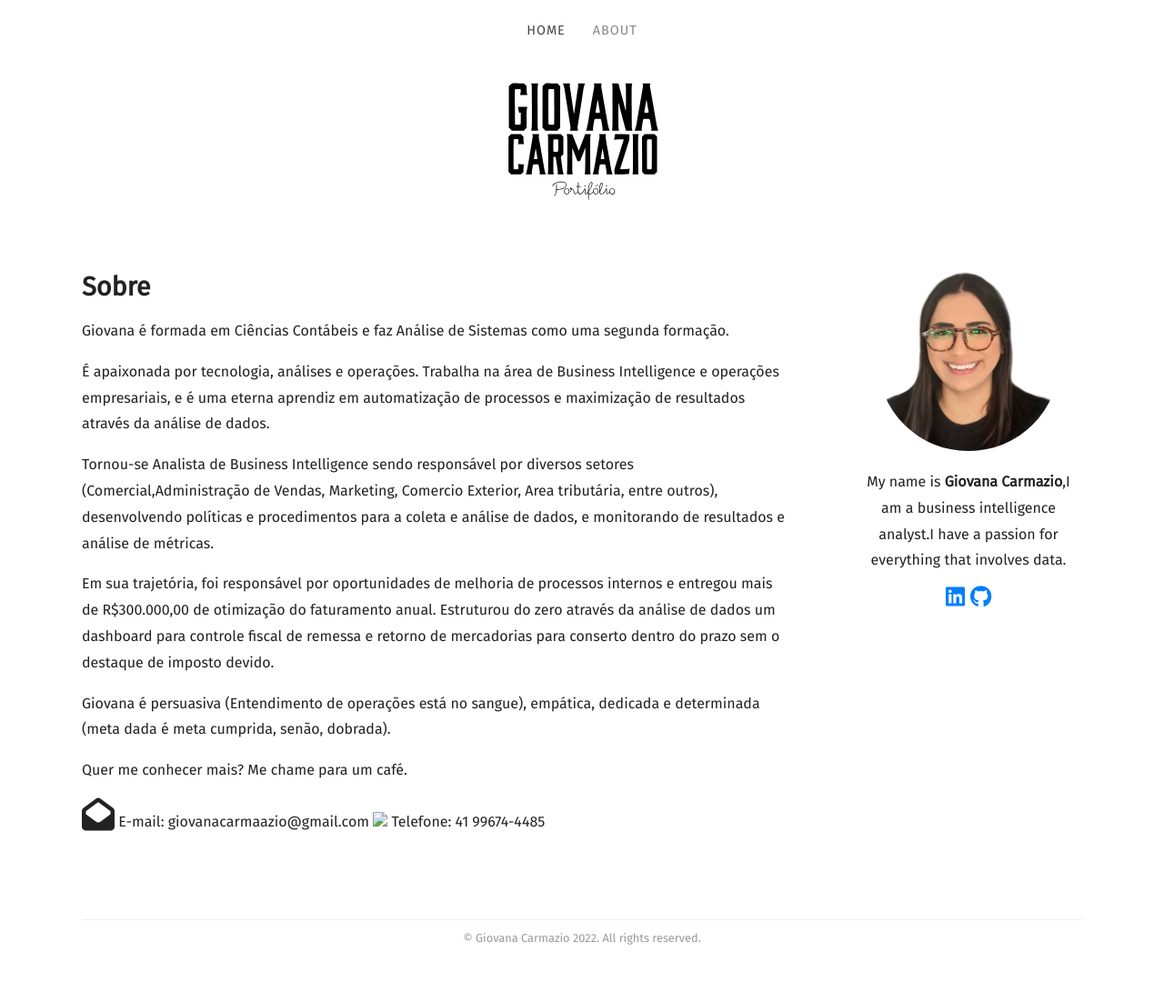
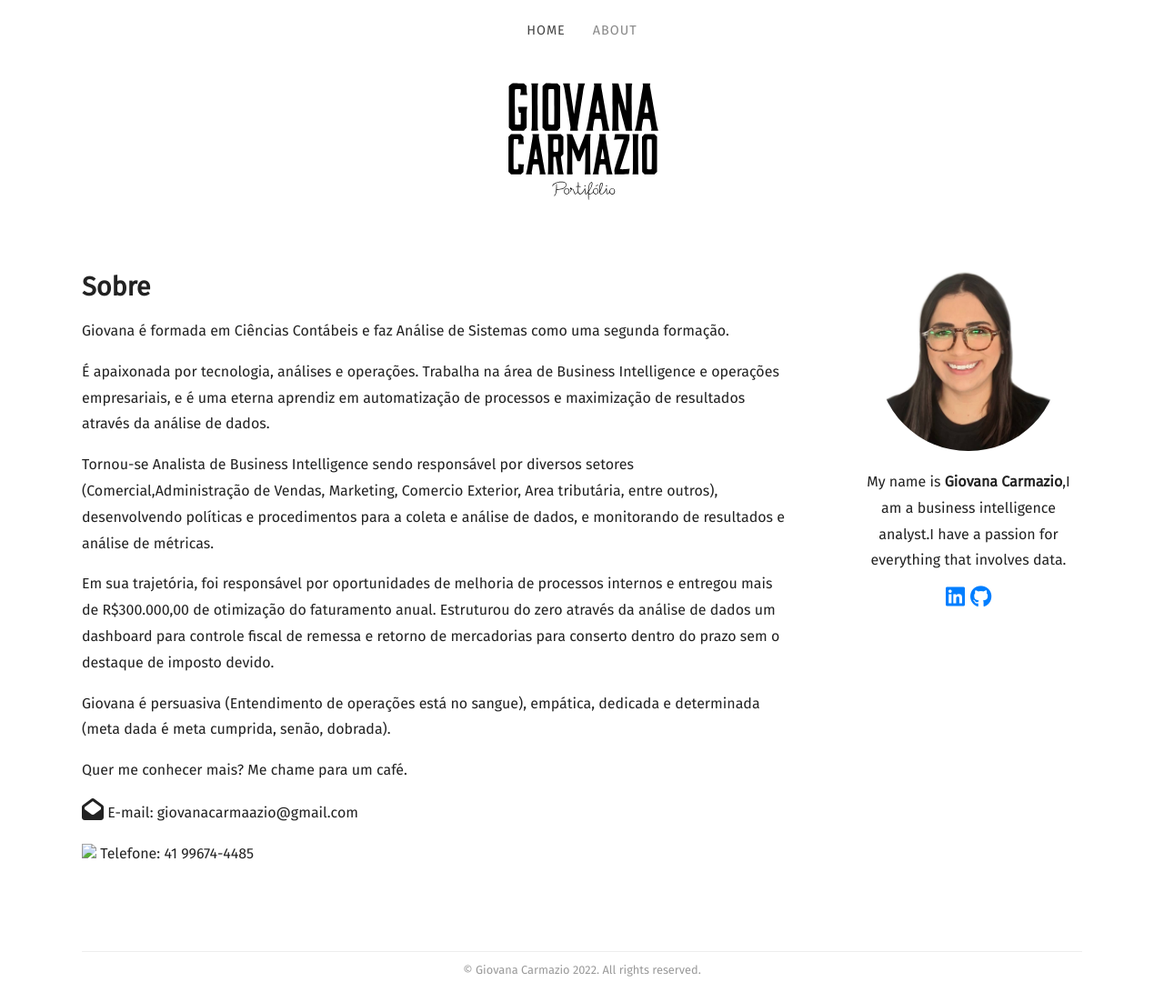
Before and after one commit to Giovanacarmazio/Portifolio, a Jekyll site: the page built from about.html, in a window 1280 px wide and 1102 px high. Shown: the whole window at 91% size. Built offline with Jekyll 4.4.1, drawn with Linux system fonts in a browser that asks for light colours; nearby versions of some CDN libraries; some web fonts are replaced.

Commit message:
Update about.html

```diff
--- a/about.html
+++ b/about.html
@@ -24,5 +24,5 @@ title: Sobre mim
 	<!--Get your own code at fontawesome.com-->
 	</head>
 	<body>
-	<i class='fas fa-envelope-open' style='font-size:36px'></i> E-mail: giovanacarmaazio@gmail.com
+		<i style='font-size:24px' class='fas'>&#xf2b6;</i> E-mail: giovanacarmaazio@gmail.com</p>
 	<img src="./images/telefone.jpg"> Telefone: 41 99674-4485</p>
```
